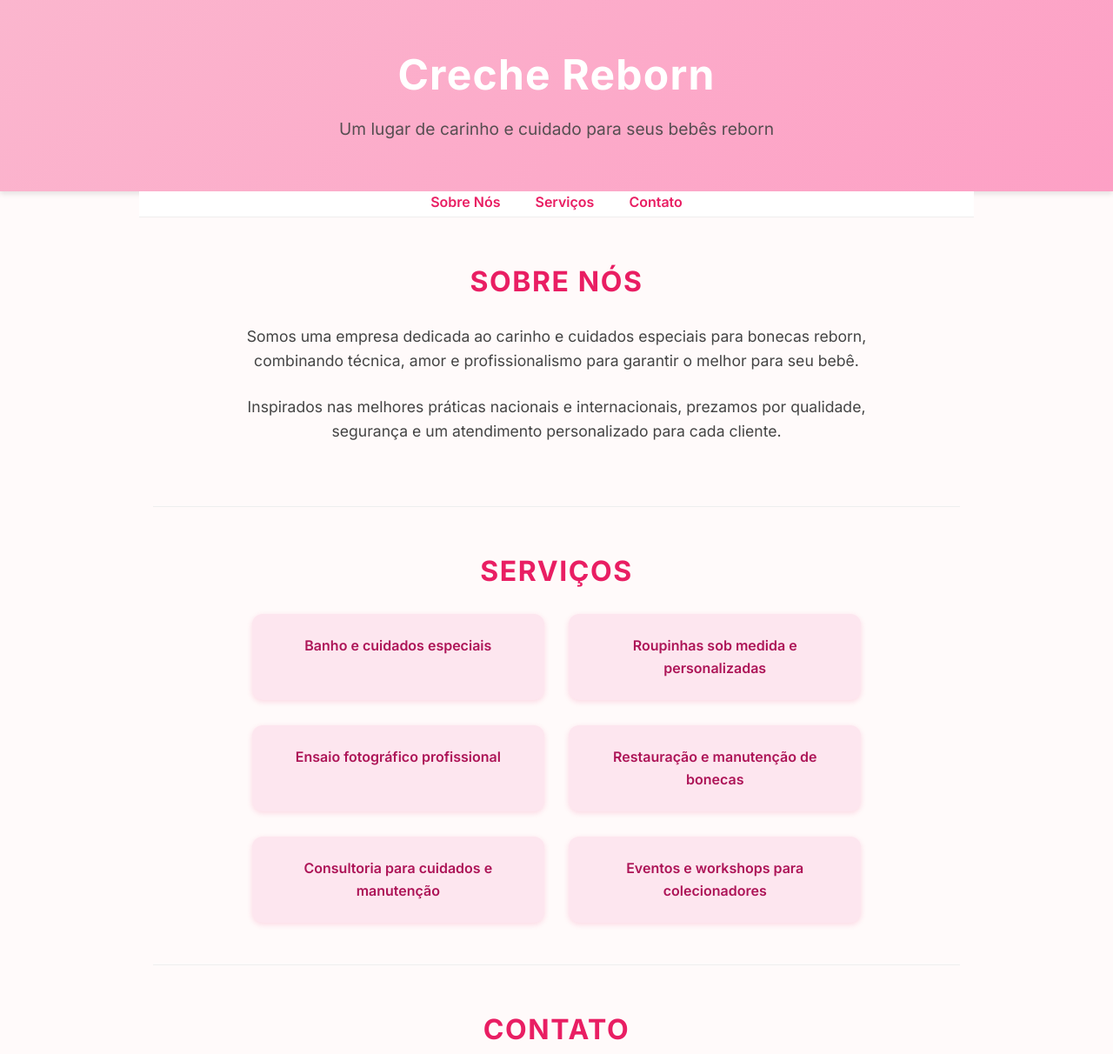
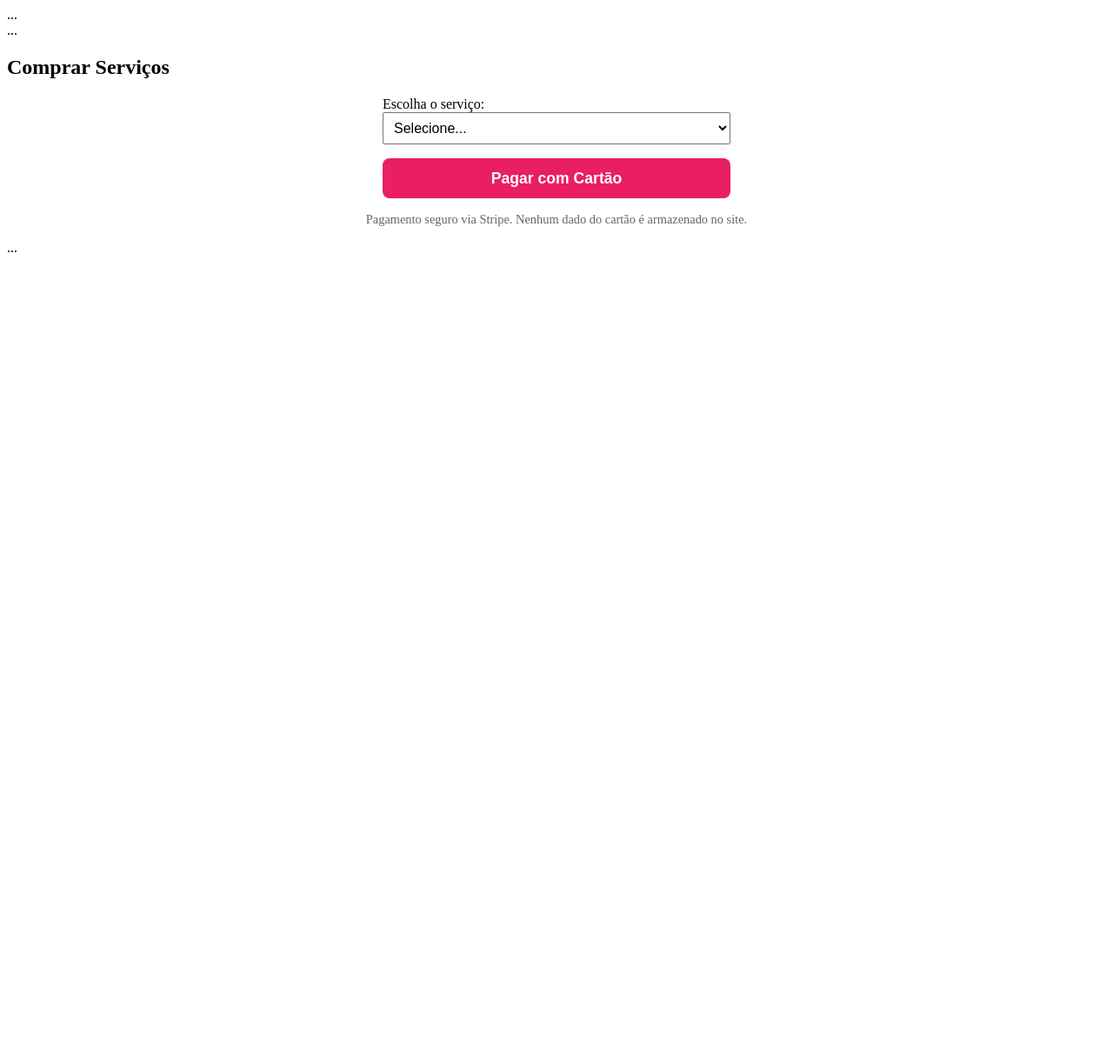
Before and after one commit to CrescheReborn/Creche-Reborn, a plain HTML site: page index.html in a window 1280 px wide. Shown: the top 1212 px of the page at 87% size. After the commit the page ends 800 px from the top, so only its background shows below. Drawn offline with Linux system fonts and the light colour scheme; a script that the page names is missing.

Commit message:
Update index.html
Signed-off-by: Creche Rebor  <madaramestre9@gmail.com>

```diff
--- a/index.html
+++ b/index.html
@@ -5,263 +5,74 @@
   <meta name="viewport" content="width=device-width, initial-scale=1" />
   <title>Creche Reborn - Carinho e cuidado para seus bebês reborn</title>
   <meta name="description" content="Creche Reborn oferece cuidados especiais, roupinhas sob medida e ensaios profissionais para seus bebês reborn.">
-  <!-- Fonte moderna similar à Apple -->
   <link href="https://fonts.googleapis.com/css2?family=Inter:wght@400;600;700&display=swap" rel="stylesheet" />
   <style>
-    /* Reset básico */
-    * {
-      margin: 0;
-      padding: 0;
-      box-sizing: border-box;
-    }
-
-    /* Corpo e fonte */
-    body {
-      font-family: 'Inter', -apple-system, BlinkMacSystemFont, 'Segoe UI', Roboto, Oxygen,
-        Ubuntu, Cantarell, 'Open Sans', 'Helvetica Neue', sans-serif;
-      background-color: #fffafa;
-      color: #222;
-      line-height: 1.6;
-      -webkit-font-smoothing: antialiased;
-      -moz-osx-font-smoothing: grayscale;
-    }
-
-    /* Container centralizado */
-    .container {
-      max-width: 960px;
-      margin: 0 auto;
-      padding: 0 1rem;
-    }
-
-    /* Header estilo Apple */
-    header {
-      background: linear-gradient(135deg, #fbb6ce 0%, #fda0c5 100%);
-      color: white;
-      padding: 3rem 0 2rem 0;
-      text-align: center;
-      box-shadow: 0 3px 6px rgba(0,0,0,0.1);
-    }
-
-    header h1 {
-      font-weight: 700;
-      font-size: 3rem;
-      letter-spacing: 1.2px;
-      margin-bottom: 0.5rem;
-    }
-
-    header p {
-      font-weight: 400;
-      font-size: 1.2rem;
-      opacity: 0.9;
-    }
-
-    /* Navegação horizontal */
-    nav {
-      display: flex;
-      justify-content: center;
-      gap: 2.5rem;
-      padding: 1.2rem 0;
-      background-color: #fff;
-      border-bottom: 1px solid #eee;
-      font-weight: 600;
-      font-size: 1rem;
-    }
-
-    nav a {
-      text-decoration: none;
-      color: #e91e63;
-      position: relative;
-      transition: color 0.3s ease;
-      padding-bottom: 4px;
-    }
-
-    nav a:hover,
-    nav a:focus {
-      color: #ad1457;
-    }
-
-    nav a::after {
-      content: '';
-      position: absolute;
-      left: 0;
-      bottom: 0;
-      width: 0%;
-      height: 3px;
-      background: #e91e63;
-      transition: width 0.3s ease;
-      border-radius: 2px;
-    }
-
-    nav a:hover::after,
-    nav a:focus::after {
-      width: 100%;
-    }
-
-    /* Seções com espaçamento */
-    section {
-      padding: 3rem 0;
-      border-bottom: 1px solid #eee;
-    }
-
-    section:last-of-type {
-      border-bottom: none;
-    }
-
-    /* Títulos */
-    h2 {
-      font-size: 2rem;
-      font-weight: 700;
-      color: #e91e63;
-      margin-bottom: 1.5rem;
-      text-align: center;
-      letter-spacing: 0.05em;
-      text-transform: uppercase;
-    }
-
-    /* Parágrafos */
-    p {
-      max-width: 720px;
-      margin: 0 auto 1.5rem auto;
-      font-size: 1.1rem;
-      text-align: center;
-      color: #444;
-    }
-
-    /* Lista de serviços */
-    ul.services-list {
-      list-style: none;
-      max-width: 700px;
-      margin: 0 auto;
-      display: flex;
-      flex-wrap: wrap;
-      gap: 1.8rem;
-      justify-content: center;
-    }
-
-    ul.services-list li {
-      background: #fde6ef;
-      color: #ad1457;
-      flex: 1 1 220px;
-      padding: 1.5rem 1rem;
-      border-radius: 12px;
-      font-weight: 600;
-      box-shadow: 0 2px 6px rgb(233 30 99 / 0.15);
-      text-align: center;
-      transition: transform 0.3s ease;
-      cursor: default;
-    }
-
-    ul.services-list li:hover {
-      transform: translateY(-8px);
-      box-shadow: 0 8px 20px rgb(233 30 99 / 0.3);
-      cursor: pointer;
-    }
-
-    /* Botão WhatsApp */
-    .btn-whatsapp {
-      display: inline-block;
-      margin-top: 2rem;
-      background-color: #25d366;
-      color: white;
-      font-weight: 700;
-      padding: 0.9rem 2rem;
-      font-size: 1.2rem;
-      border-radius: 50px;
-      text-decoration: none;
-      box-shadow: 0 4px 12px rgba(37, 211, 102, 0.4);
-      transition: background-color 0.3s ease, box-shadow 0.3s ease;
-    }
-
-    .btn-whatsapp:hover,
-    .btn-whatsapp:focus {
-      background-color: #128c7e;
-      box-shadow: 0 6px 20px rgba(18, 140, 126, 0.6);
-    }
-
-    /* Footer */
-    footer {
-      background: #fbb6ce;
-      color: white;
-      text-align: center;
-      padding: 1.8rem 1rem;
-      font-weight: 600;
-      font-size: 0.95rem;
-      letter-spacing: 0.05em;
-      margin-top: 3rem;
-    }
-
-    /* Responsivo */
-    @media (max-width: 720px) {
-      nav {
-        flex-direction: column;
-        gap: 1rem;
-      }
-
-      ul.services-list {
-        flex-direction: column;
-        gap: 1.5rem;
-      }
-
-      ul.services-list li {
-        flex: none;
-      }
-    }
+    /* ... mantenha todo o estilo anterior, omitido aqui para brevidade ... */
+    /* Vou adicionar só a parte nova que vou criar logo abaixo */
   </style>
 </head>
 <body>
+  <header> ... </header>
+  <nav> ... </nav>
+  <main class="container" role="main">
+    <!-- Sobre, Serviços, Contato mantidos -->
 
-  <header>
-    <div class="container">
-      <h1>Creche Reborn</h1>
-      <p>Um lugar de carinho e cuidado para seus bebês reborn</p>
-    </div>
-  </header>
-
-  <nav class="container" role="navigation" aria-label="Menu principal">
-    <a href="#sobre">Sobre Nós</a>
-    <a href="#servicos">Serviços</a>
-    <a href="#contato">Contato</a>
-  </nav>
-
-  <main class="container" role="main">
-    <section id="sobre" tabindex="-1">
-      <h2>Sobre Nós</h2>
-      <p>Somos uma empresa dedicada ao carinho e cuidados especiais para bonecas reborn, combinando técnica, amor e profissionalismo para garantir o melhor para seu bebê.</p>
-      <p>Inspirados nas melhores práticas nacionais e internacionais, prezamos por qualidade, segurança e um atendimento personalizado para cada cliente.</p>
-    </section>
-
-    <section id="servicos" tabindex="-1">
-      <h2>Serviços</h2>
-      <ul class="services-list" aria-label="Lista de serviços oferecidos">
-        <li>Banho e cuidados especiais</li>
-        <li>Roupinhas sob medida e personalizadas</li>
-        <li>Ensaio fotográfico profissional</li>
-        <li>Restauração e manutenção de bonecas</li>
-        <li>Consultoria para cuidados e manutenção</li>
-        <li>Eventos e workshops para colecionadores</li>
-      </ul>
-    </section>
-
-    <section id="contato" tabindex="-1" style="text-align:center;">
-      <h2>Contato</h2>
-      <p>Fale conosco pelo WhatsApp para tirar dúvidas e agendar serviços.</p>
-      <a
-        href="https://wa.me/5511987846694"
-        class="btn-whatsapp"
-        target="_blank"
-        rel="noopener noreferrer"
-        aria-label="Conversar conosco no WhatsApp"
-      >
-        📲 Conversar no WhatsApp
-      </a>
+    <section id="comprar" tabindex="-1">
+      <h2>Comprar Serviços</h2>
+      <form id="payment-form" style="max-width:400px; margin: 0 auto; text-align:left;">
+        <label for="service">Escolha o serviço:</label><br />
+        <select id="service" name="service" required style="width:100%; padding:0.5rem; margin-bottom:1rem; font-size:1rem;">
+          <option value="" disabled selected>Selecione...</option>
+          <option value="banho" data-price="5000">Banho e cuidados especiais - R$50,00</option>
+          <option value="roupinhas" data-price="7000">Roupinhas sob medida - R$70,00</option>
+          <option value="ensaio" data-price="15000">Ensaio fotográfico profissional - R$150,00</option>
+        </select>
+        <button id="checkout-button" type="submit" style="
+          background-color: #e91e63; color: white; border: none; padding: 0.8rem 1.5rem; border-radius: 8px;
+          font-weight: 700; font-size: 1.1rem; cursor: pointer; width: 100%;
+          transition: background-color 0.3s ease;
+        ">Pagar com Cartão</button>
+      </form>
+      <p style="font-size:0.9rem; color:#666; margin-top:1rem; text-align:center;">
+        Pagamento seguro via Stripe. Nenhum dado do cartão é armazenado no site.
+      </p>
     </section>
   </main>
 
-  <footer>
-    <div class="container">
-      &copy; 2025 Creche Reborn. Todos os direitos reservados.
-    </div>
-  </footer>
+  <footer> ... </footer>
 
+  <!-- Stripe.js -->
+  <script src="https://js.stripe.com/v3/"></script>
+  <script>
+    // Chave pública de teste do Stripe (substitua pela sua)
+    const stripe = Stripe('pk_test_51MXXXXXXXXXXXXX'); // <-- troque pela sua chave real do dashboard Stripe
+
+    const checkoutButton = document.getElementById('checkout-button');
+    const form = document.getElementById('payment-form');
+
+    form.addEventListener('submit', async (e) => {
+      e.preventDefault();
+
+      const select = document.getElementById('service');
+      const selectedOption = select.options[select.selectedIndex];
+
+      if (!selectedOption.value) {
+        alert('Por favor, selecione um serviço.');
+        return;
+      }
+
+      const price = selectedOption.getAttribute('data-price');
+
+      // Aqui você deve chamar seu backend para criar uma sessão de pagamento
+      // Mas para exemplo, usaremos um link de checkout simples via Stripe Checkout
+
+      // *** No mundo real, precisa backend seguro para criar checkoutSession ***
+
+      alert('Para implementar pagamentos reais, é necessário backend para criar sessão Stripe Checkout.');
+
+      // Exemplo: window.location.href = 'link_de_checkout_criado_pelo_backend';
+
+    });
+  </script>
 </body>
 </html>
```
